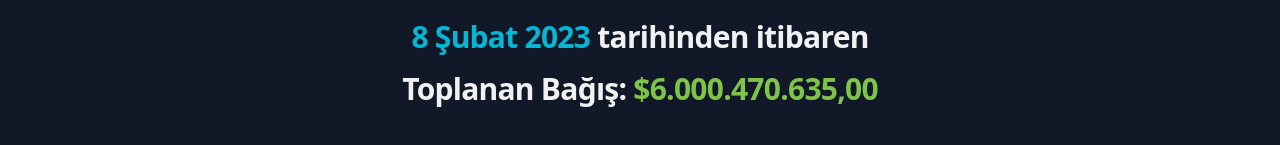
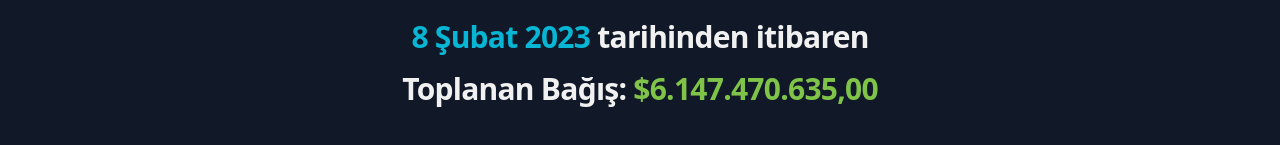
Before and after one commit to Ugurr31/dep2web51das, a React (Vite) app: page / in a window 1280 px wide. Shown: the part 549-694 px from the top of the page. Built offline with nearby package versions, Linux system fonts and the light colour scheme.

Commit message:
Update Hero.jsx

```diff
--- a/src/components/Hero.jsx
+++ b/src/components/Hero.jsx
@@ -21,7 +21,7 @@ export default function Example() {
                 Türkiye'de gerçekleşen 7.7 ve 7.6 büyüklüğündeki depremler nedeniyle toplanan bilim ve teknoloji ağırlıklı kanallar, depremzedelere destek veriyor.
               </p>
               <h2 className="mt-4 font-bold tracking-tight text-cyan-500 sm:text-3xl">8 Şubat 2023<span className="text-light"> tarihinden itibaren</span></h2>
-              <h2 className="mt-4 font-bold tracking-tight text-light sm:text-3xl">Toplanan Bağış: <span className="text-ahbap">$6.000.470.635,00</span></h2>
+              <h2 className="mt-4 font-bold tracking-tight text-light sm:text-3xl">Toplanan Bağış: <span className="text-ahbap">$6.147.470.635,00</span></h2>
               <div className="mt-10 flex items-center justify-center gap-x-6">
                 <a
                   href="https://ahbap.org/bagisci-ol"
```
